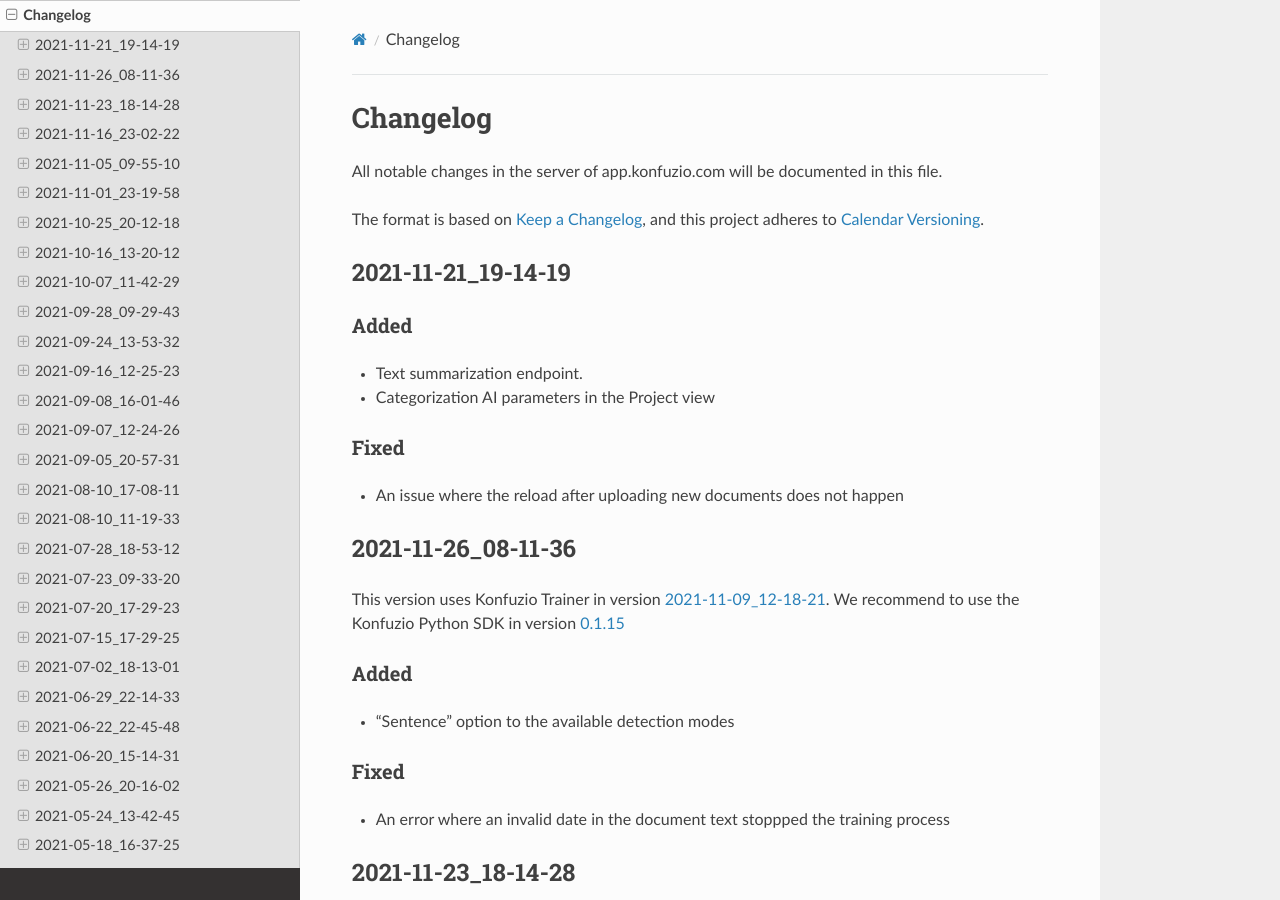
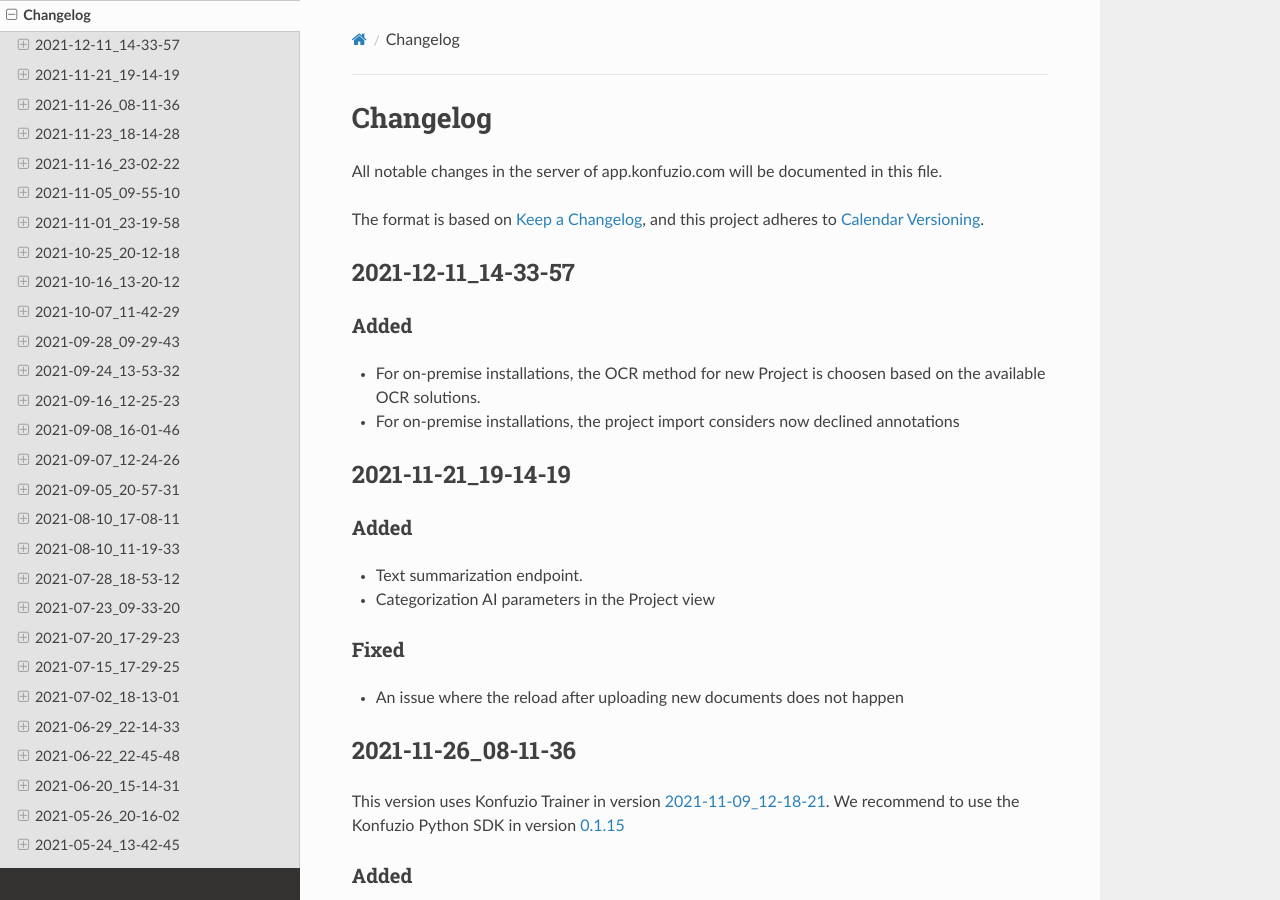
Before and after one commit to konfuzio-ai/konfuzio-sdk, a Sphinx documentation site: the page built from docs/web/changelog_app.md, in a window 1280 px wide and 900 px high. Built offline with Sphinx 7.4.7 and the Read the Docs theme 2.0.0, drawn with Linux system fonts in a browser that asks for light colours.

Commit message:
Update changelog_app.md

```diff
--- a/docs/web/changelog_app.md
+++ b/docs/web/changelog_app.md
@@ -7,6 +7,12 @@
 
 The format is based on [Keep a Changelog](https://keepachangelog.com/en/1.0.0/),
 and this project adheres to [Calendar Versioning](https://calver.org/overview.html).
+
+## 2021-12-11_14-33-57
+
+### Added
+- For on-premise installations, the OCR method for new Project is choosen based on the available OCR solutions.
+- For on-premise installations, the project import considers now declined annotations
 
 ## 2021-11-21_19-14-19
 
```
